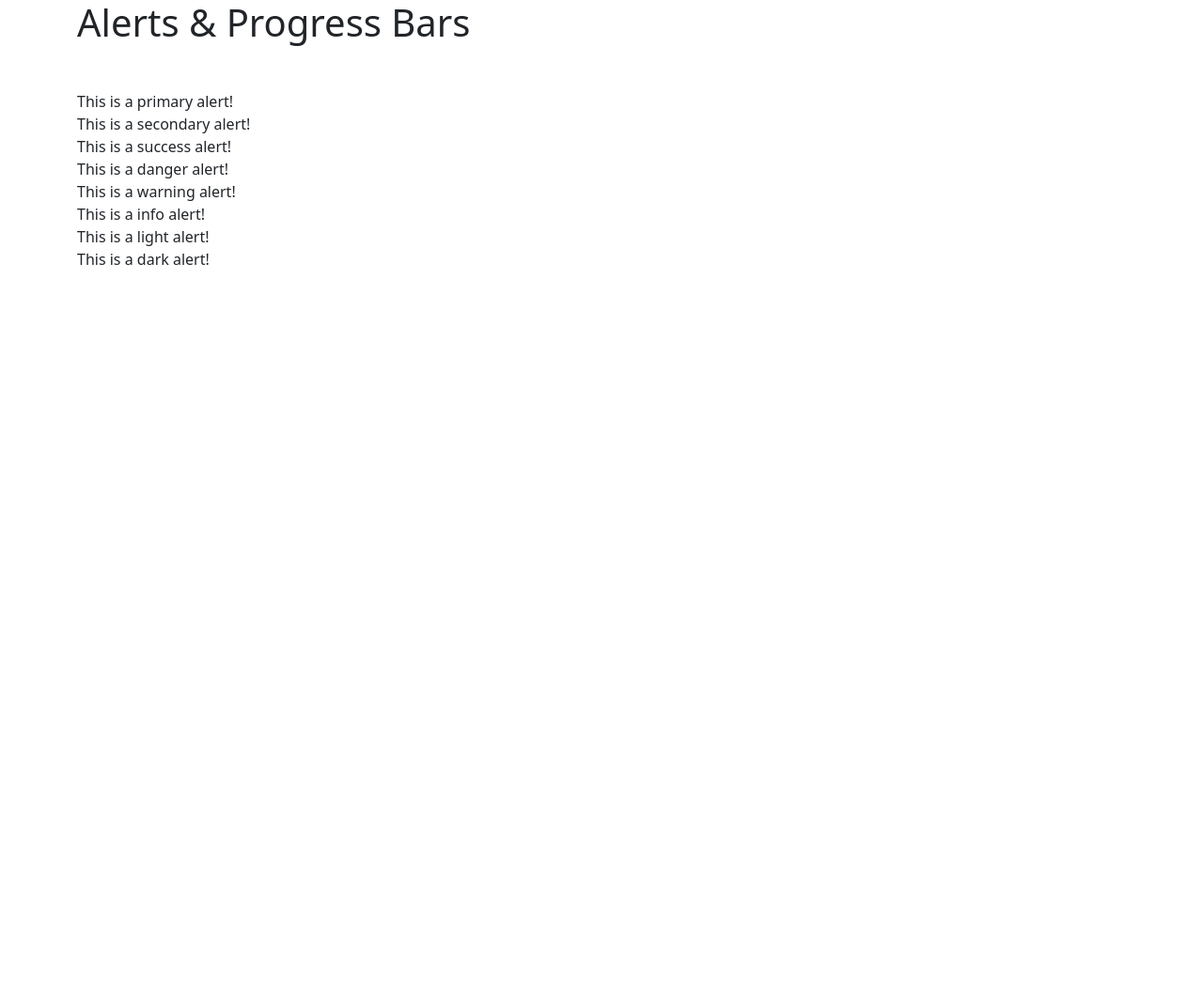
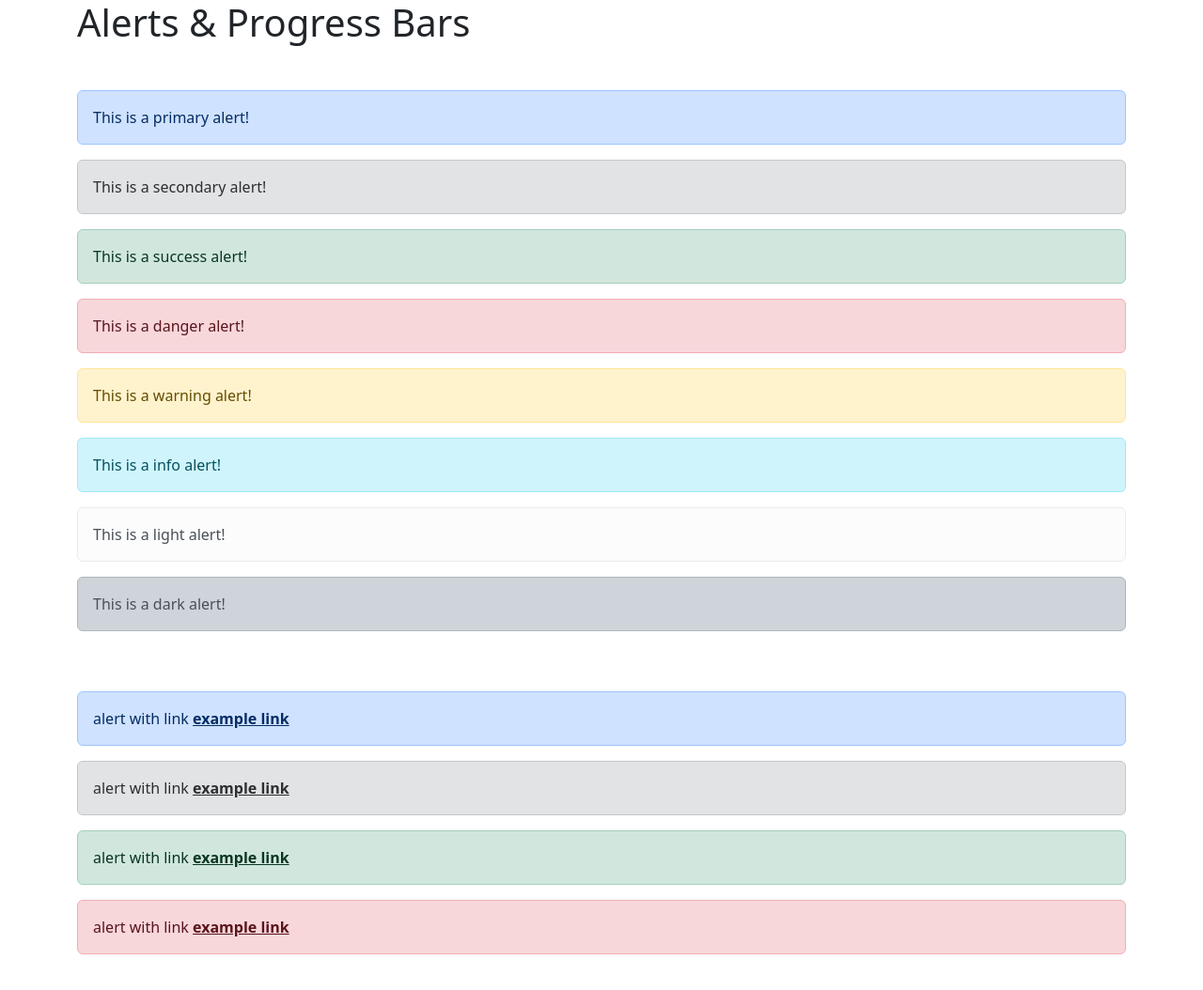
Before and after one commit to Arjun8124/html-css-basics, a plain HTML site: page bootstrap-sandbox/bootstrap-sandbox-start/16-alerts-progress-bars.html in a window 1280 px wide. Shown: the top 1054 px of the page at 94% size. Before the commit the page ends 1022 px from the top, so only its background shows below. Drawn offline with Linux system fonts and the light colour scheme.

```diff
--- a/bootstrap-sandbox/bootstrap-sandbox-start/16-alerts-progress-bars.html
+++ b/bootstrap-sandbox/bootstrap-sandbox-start/16-alerts-progress-bars.html
@@ -12,19 +12,30 @@
       <h1 class="mb-5">Alerts & Progress Bars</h1>
 
       <!-- Alerts -->
-      <div class="">This is a primary alert!</div>
-      <div class="">This is a secondary alert!</div>
-      <div class="">This is a success alert!</div>
-      <div class="">This is a danger alert!</div>
-      <div class="">This is a warning alert!</div>
-      <div class="">This is a info alert!</div>
-      <div class="">This is a light alert!</div>
-      <div class="">This is a dark alert!</div>
+      <div class="alert alert-primary" role="alert">This is a primary alert!</div>
+      <div class="alert alert-secondary" role="alert">This is a secondary alert!</div>
+      <div class="alert alert-success" role="alert">This is a success alert!</div>
+      <div class="alert alert-danger" role="alert">This is a danger alert!</div>
+      <div class="alert alert-warning" role="alert">This is a warning alert!</div>
+      <div class="alert alert-info" role="alert">This is a info alert!</div>
+      <div class="alert alert-light" role="alert">This is a light alert!</div>
+      <div class="alert alert-dark" role="alert">This is a dark alert!</div>
 
       <br /><br />
 
       <!-- Alert with link -->
-
+      <div class="alert alert-primary">
+        alert with link <a href="#" class="alert-link">example link</a>
+      </div>
+      <div class="alert alert-secondary">
+        alert with link <a href="#" class="alert-link">example link</a>
+      </div>
+      <div class="alert alert-success">
+        alert with link <a href="#" class="alert-link">example link</a>
+      </div>
+      <div class="alert alert-danger">
+        alert with link <a href="#" class="alert-link">example link</a>
+      </div>
       <br /><br />
 
       <!-- Additional Content -->
```
Also changed, not shown: bootstrap-sandbox/bootstrap-sandbox-start/15-form-validation-display.html (+21 -1 lines).
